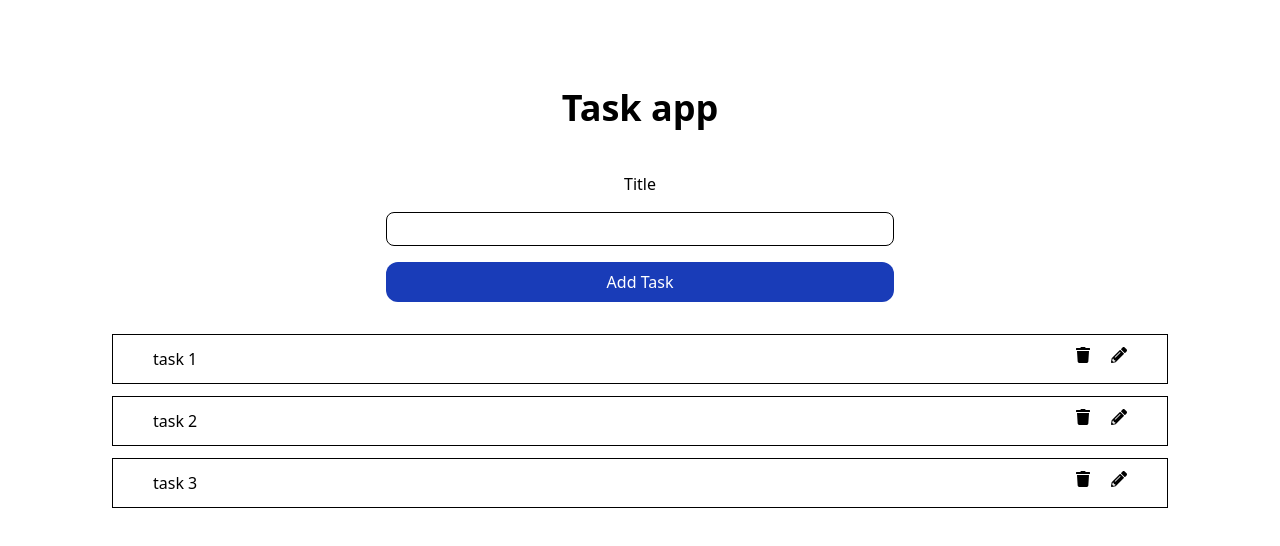
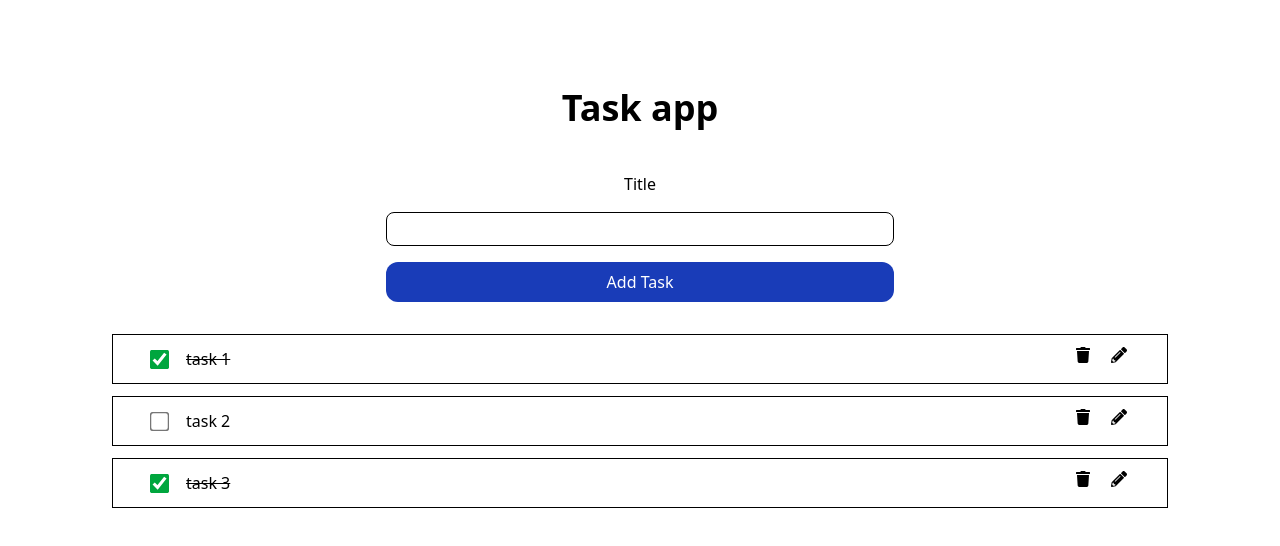
Before and after one commit to Renukta-21/tasks-mern, a React (Vite) app in the folder client/: page / in a window 1280 px wide. Shown: the top 546 px of the page. Built offline with nearby package versions, Linux system fonts and the light colour scheme.

Commit message:
handling completed state

```diff
--- a/client/src/App.jsx
+++ b/client/src/App.jsx
@@ -6,7 +6,7 @@ import { v4 as uuidv4 } from 'uuid'
 function App() {
   const [tasks, setTasks] = useState([
     { title: 'task 1', id: uuidv4(), completed: true },
-    { title: 'task 2', id: uuidv4(), completed: true },
+    { title: 'task 2', id: uuidv4(), completed: false },
     { title: 'task 3', id: uuidv4(), completed: true },
   ])
 
@@ -27,6 +27,12 @@ function App() {
     console.log(updatedList)
   }
 
+  const handleCheckToggle=(taskId)=>{
+    const updatedList = tasks.map(task=> task.id!==taskId?task:{...task, completed:!task.completed})
+    setTasks(updatedList)
+    console.log(updatedList)
+  }
+
   return (
     <div className="min-h-screen flex justify-center">
       <div className="bg-white w-[90%] h-fit mt-10 p-12">
@@ -38,6 +44,7 @@ function App() {
           tasks={tasks}
           handleDelete={handleDelete}
           handleEdit={handleEdit}
+          handleCheckToggle={handleCheckToggle}
         />
       </div>
     </div>
--- a/client/src/Tasks.jsx
+++ b/client/src/Tasks.jsx
@@ -1,7 +1,7 @@
 import { useState } from 'react'
-import { FaTrash, FaPencilAlt } from 'react-icons/fa'
+import { FaTrash, FaPencilAlt, FaCheckSquare } from 'react-icons/fa'
 
-function Tasks({ tasks, handleDelete, handleEdit }) {
+function Tasks({ tasks, handleDelete, handleEdit,handleCheckToggle }) {
   return (
     <div>
       {tasks.length > 0 ? (
@@ -9,6 +9,7 @@ function Tasks({ tasks, handleDelete, handleEdit }) {
           tasks={tasks}
           handleDelete={handleDelete}
           handleEdit={handleEdit}
+          handleCheckToggle={handleCheckToggle}
         />
       ) : (
         <p className="text-center">
@@ -19,7 +20,7 @@ function Tasks({ tasks, handleDelete, handleEdit }) {
   )
 }
 
-const TaskList = ({ tasks, handleDelete, handleEdit }) => (
+const TaskList = ({ tasks, handleDelete, handleEdit, handleCheckToggle }) => (
   <ul>
     {tasks.map((task) => (
       <TaskItem
@@ -27,12 +28,13 @@ const TaskList = ({ tasks, handleDelete, handleEdit }) => (
         task={task}
         handleDelete={handleDelete}
         handleEdit={handleEdit}
+        handleCheckToggle={handleCheckToggle}
       />
     ))}
   </ul>
 )
 
-const TaskItem = ({ task, handleDelete, handleEdit }) => {
+const TaskItem = ({ task, handleDelete, handleEdit, handleCheckToggle }) => {
   const [isEditing, setIsEditing] = useState(false)
   const [editText, setEditText] = useState(task.title)
 
@@ -53,7 +55,12 @@ const TaskItem = ({ task, handleDelete, handleEdit }) => {
           onChange={(e) => setEditText(e.target.value)}
         />
       ) : (
-        <span>{task.title}</span>
+        <div className='flex items-center gap-5 '>
+          <input type='checkbox' className='scale-[1.5] accent-green-600' checked={task.completed} onChange={()=>handleCheckToggle(task.id)}/>
+          <span className={task.completed ? 'line-through' : undefined}>
+            {task.title}
+          </span>
+        </div>
       )}
 
       <div className="flex gap-5">
```
